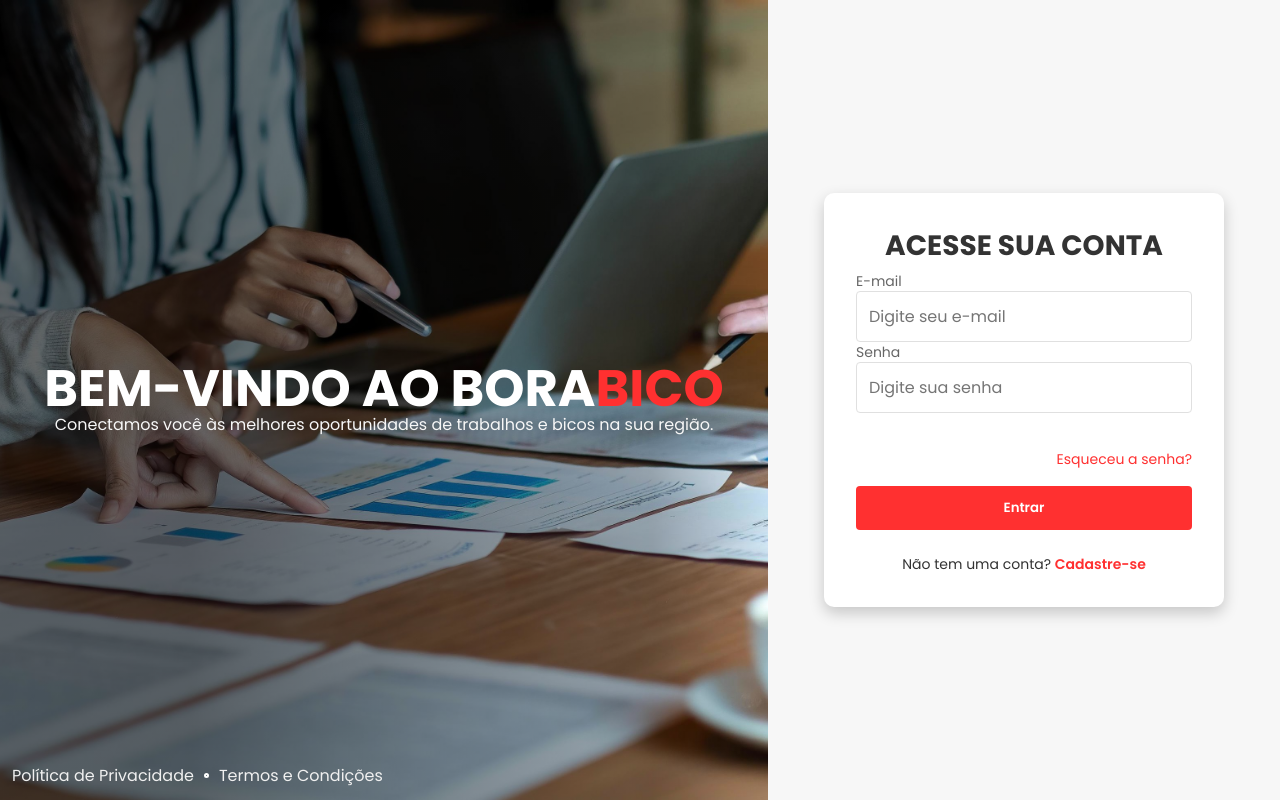
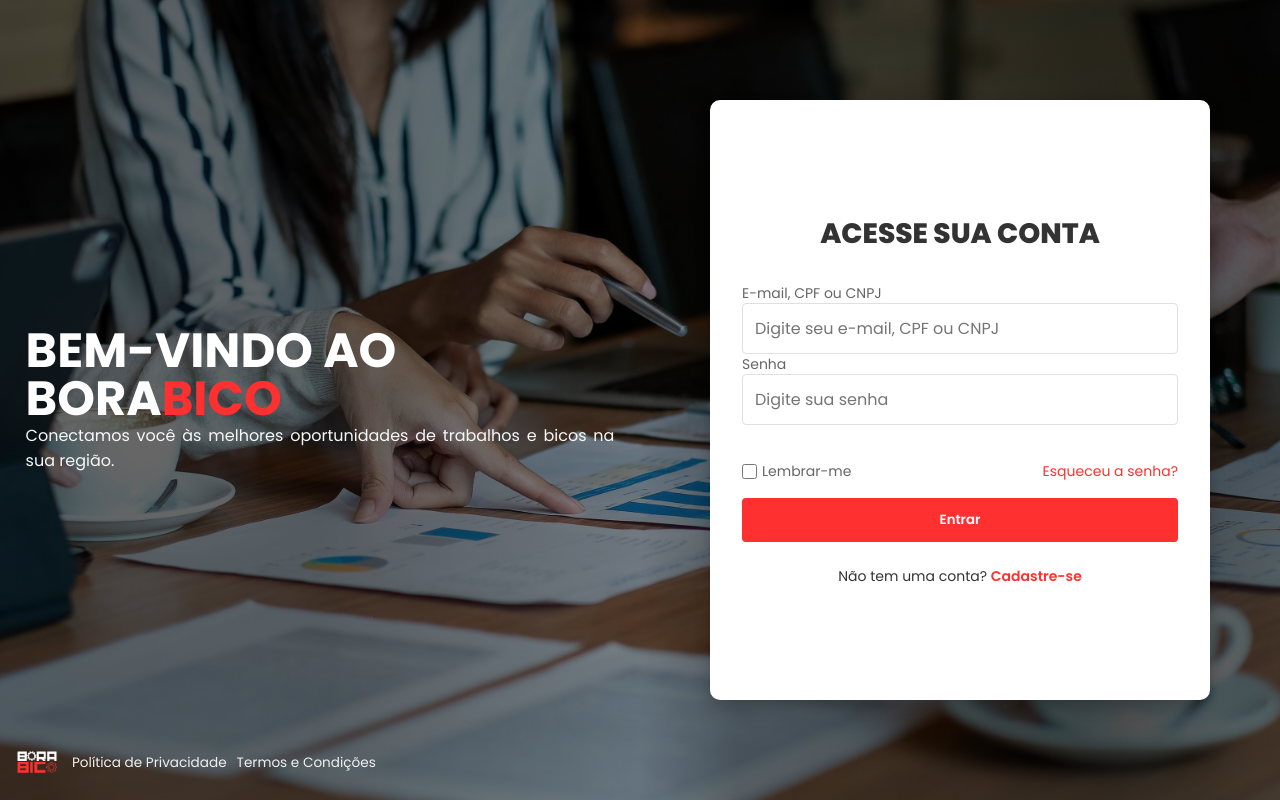
Before and after one commit to Jopolezi/Projeto-Integrador, a React (Vite) app in the folder projeto-integrador/: page /login in a window 1280 px wide. Built offline with nearby package versions, Linux system fonts and the light colour scheme; a web font is replaced by a local one.

Commit message:
Página de login atualizada (att final)

```diff
--- a/projeto-integrador/src/pages/login/login.jsx
+++ b/projeto-integrador/src/pages/login/login.jsx
@@ -1,5 +1,9 @@
 import React, { useState } from 'react';
-import {
+import styledComponentsLogin from './styledLogin';
+import './login.css'
+import ScrollRevealComponent from '../../styles/scrollReveal';
+
+const { // Importando estilizações do arquivo StyledLogin.js
   ContainerLogin,
   ContainerLeft,
   ContentLeft,
@@ -13,16 +17,18 @@
   InputContainer,
   InputLabel,
   Input,
+  SubmitAdditional,
+  InputCheck,
+  SubmitCheck,
+  InputCheckLabel,
   SubmitButton,
   ForgotPassword,
   RegisterLink,
-  Divider,
   MoreInformations,
+  ImgMoreInformations,
   PrivacityPolitice,
-  TermsAndConditions
-} from './styledLogin';
-import './login.css'
-import ScrollRevealComponent from '../../styles/scrollReveal';
+  TermsAndConditions,
+} = styledComponentsLogin;
 
 function Login() {
   return (
@@ -43,15 +49,24 @@
             <FormLogin className="reveal-fade">
               <FormTitle>Acesse sua conta</FormTitle>
               <InputContainer>
-                <InputLabel>E-mail</InputLabel>
-                <Input type="email" placeholder="Digite seu e-mail" />
+                <InputLabel>E-mail, CPF ou CNPJ</InputLabel>
+                <Input type="email" placeholder="Digite seu e-mail, CPF ou CNPJ" />
               </InputContainer>
               <InputContainer>
                 <InputLabel>Senha</InputLabel>
                 <Input type="password" placeholder="Digite sua senha" />
               </InputContainer>
-              <ForgotPassword href="#">Esqueceu a senha?</ForgotPassword>
+
+              <SubmitAdditional>
+                <SubmitCheck>
+                  <InputCheck type="checkbox" />
+                  <InputCheckLabel>Lembrar-me</InputCheckLabel>
+                </SubmitCheck>
+                <ForgotPassword href="#">Esqueceu a senha?</ForgotPassword>
+              </SubmitAdditional>
+
               <SubmitButton type="submit">Entrar</SubmitButton>
+
               <RegisterLink>
                 Não tem uma conta? <a href="#">Cadastre-se</a>
               </RegisterLink>
@@ -60,11 +75,13 @@
         </ContainerRight>
 
 
-          <MoreInformations className="reveal-fade">
-           <PrivacityPolitice href="#">Política de Privacidade</PrivacityPolitice>
-              <Divider />
-           <TermsAndConditions href="#">Termos e Condições</TermsAndConditions>
-          </MoreInformations>
+        <MoreInformations className="reveal-fade">
+          <ImgMoreInformations src="./borabico_logo.png" />
+
+          <PrivacityPolitice href="#">Política de Privacidade</PrivacityPolitice>
+
+          <TermsAndConditions href="#">Termos e Condições</TermsAndConditions>
+        </MoreInformations>
 
 
       </ContainerLogin>
--- a/projeto-integrador/src/pages/login/styledLogin.js
+++ b/projeto-integrador/src/pages/login/styledLogin.js
@@ -22,14 +22,6 @@
   display: flex;
   height: 100dvh;
   width: 100%;
-`;
-
-export const ContainerLeft = styled.div`
-  display: flex;
-  justify-content: center;
-  position: relative;
-  height: 100dvh;
-  width: 60%;
   background: url('/trabalhadores.jpg');
   background-position: center;
   background-size: cover;
@@ -42,7 +34,15 @@
     height: 100%;
     background: linear-gradient(90deg, rgba(0, 0, 0, 0.6) 25%, rgba(0, 0, 0, 0.3) 85%, rgba(255, 255, 255, 0) 100%);
   }
+`;
 
+export const ContainerLeft = styled.div`
+  display: flex;
+  justify-content: center;
+  position: relative;
+  height: 100dvh;
+  width: 50%;
+  z-index: 1;
 `;
 
 export const ContentLeft = styled.div`
@@ -58,7 +58,7 @@
 `;
 
 export const ContentLeftTitle = styled.h1`
-  font-size: 3.2rem;
+  font-size: 3rem;
   font-weight: 700;
   font-family: ${fonts.family.poppins};
   line-height: 3rem;
@@ -83,9 +83,17 @@
 display: flex;
 justify-content: center;
 align-items: center;
-width: 40%;
+width: 50%;
 height: 100dvh;
-background: ${colors.offwhite};
+
+
+&::after {
+    content: "";
+    position: absolute;
+    width: 100%;
+    height: 100%;
+    background: linear-gradient(270deg, rgba(0, 0, 0, 0.6) 25%, rgba(0, 0, 0, 0.3) 85%, rgba(255, 255, 255, 0) 100%);
+  }
 `;
 
 export const ContentRight = styled.div`
@@ -96,6 +104,7 @@
   width: 100%;
   height: 100%;
   color: ${colors.white};
+  z-index: 1;
 `;
 
 export const FormLogin = styled.form`
@@ -104,8 +113,9 @@
   justify-content: center;
   align-items: center;
   width: 100%;
-  max-width: 400px;
-  padding: 2rem;
+  max-width: 500px;
+  height: 600px;
+  padding: 4rem 2rem;
   background: white;
   border-radius: 10px;
   box-shadow: 0 6px 15px rgba(0, 0, 0, 0.2);
@@ -115,7 +125,8 @@
   color: ${colors.dark};
   font-family: ${fonts.family.poppins};
   font-size: 1.75rem;
-  margin-bottom: 1.5rem;
+  font-weight: 800;
+  margin-bottom: 3rem;
   text-align: center;
   text-transform: uppercase;
 `;
@@ -150,6 +161,36 @@
   }
 `;
 
+export const SubmitAdditional = styled.div`
+    display: flex;
+    justify-content: space-between;
+    align-items: center;
+    width: 100%;
+    margin-top: 1rem;
+`;
+
+export const SubmitCheck = styled.div`
+  display: flex;
+  align-items: center;
+  justify-content: center;
+  gap: 5px;
+`;
+
+export const InputCheck = styled.input`
+  width: 15px;
+  height: 15px;
+  accent-color: ${colors.darkred};
+  }
+
+`;
+
+export const InputCheckLabel = styled.p`
+  color: ${colors.gray};
+  font-family: ${fonts.family.poppins};
+  font-size: 0.875rem;
+  text-decoration: none;
+`;
+
 export const SubmitButton = styled.button`
   width: 100%;
   background: ${colors.red};
@@ -173,8 +214,6 @@
   font-family: ${fonts.family.poppins};
   font-size: 0.875rem;
   text-decoration: none;
-  margin-top: 1rem;
-  align-self: flex-end;
 
   &:hover {
     text-decoration: underline;
@@ -205,13 +244,18 @@
   gap: 10px;
   color: ${colors.white};
   font-family: ${fonts.family.poppins};
-  font-size: 1rem;
+  font-size: 0.850rem;
   position: absolute;
   padding: 12px;
   bottom: 0;
   z-index: 1;
+`
+export const ImgMoreInformations = styled.img`
+  width: 50px;
+  height: 0 auto;
+  object-fit: cover;
+`;
 
-`
 export const PrivacityPolitice = styled.a`
 &:hover {
       text-decoration: underline;
@@ -233,8 +277,7 @@
       text-decoration: underline;
     }
 `
-
-export default {
+const styledComponentsLogin = {
   ContainerLogin,
   ContainerLeft,
   ContentLeft,
@@ -248,11 +291,18 @@
   InputContainer,
   InputLabel,
   Input,
+  SubmitAdditional,
+  InputCheck,
+  SubmitCheck,
+  InputCheckLabel,
   SubmitButton,
   ForgotPassword,
   RegisterLink,
   MoreInformations,
+  ImgMoreInformations,
+  PrivacityPolitice,
+  TermsAndConditions,
   Divider,
-  PrivacityPolitice,
-  TermsAndConditions
 };
+
+export default styledComponentsLogin;
--- a/projeto-integrador/src/pages/register/register.jsx
+++ /dev/null
@@ -1,13 +0,0 @@
-import React from 'react';
-import './register.css';
-
-function Register() {
-    return (
-      <div className="register-page">
-        <h1>Registro</h1>
-        <p>Preencha o formulário para se registrar.</p>
-      </div>
-    );
-  }
-
-export default Register;
--- /dev/null
+++ b/projeto-integrador/src/pages/register/styledRegister.js
@@ -0,0 +1 @@
+import styled from 'styled-components';
```
Also changed, not shown: projeto-integrador/src/pages/login/login.css (line endings or trailing spaces).
